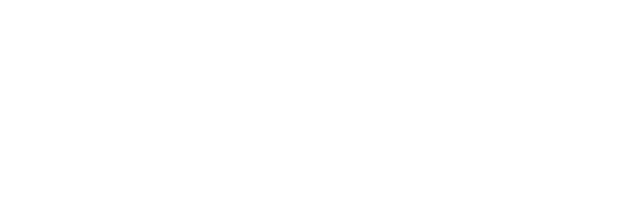
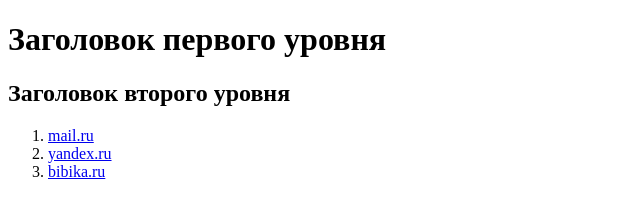
Before and after one commit to ChudoVashche/dz1-html, a website: page src/index.html in a window 1280 px wide. Shown: the whole page, without its empty margins (0-640 px from the left). Drawn offline with Linux system fonts and the light colour scheme.

Commit message:
Задание по HTML

```diff
--- a/src/index.html
+++ b/src/index.html
@@ -3,5 +3,13 @@
     <head>
         <title>HTML</title>
     </head>
-    <body></body>
+    <body>
+        <h1>Заголовок первого уровня</h1>
+        <h2>Заголовок второго уровня</h2>
+        <ol>
+            <li><a href="https://mail.ru">mail.ru</a></li>
+            <li><a href="https://yandex.ru">yandex.ru</a></li>
+            <li><a href="https://bibika.ru">bibika.ru</a></li>
+        </ol>
+    </body>
 </html>
```
Also changed, not shown: 1 other file.
